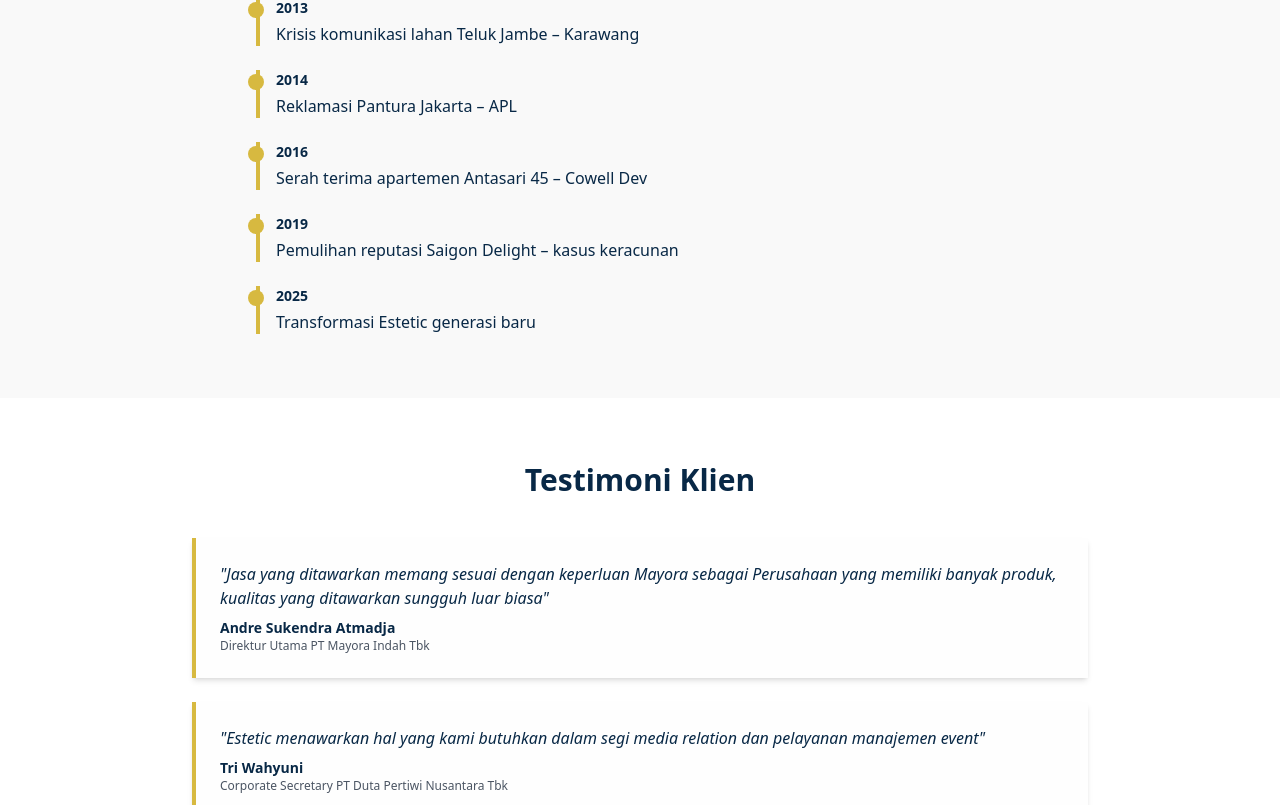
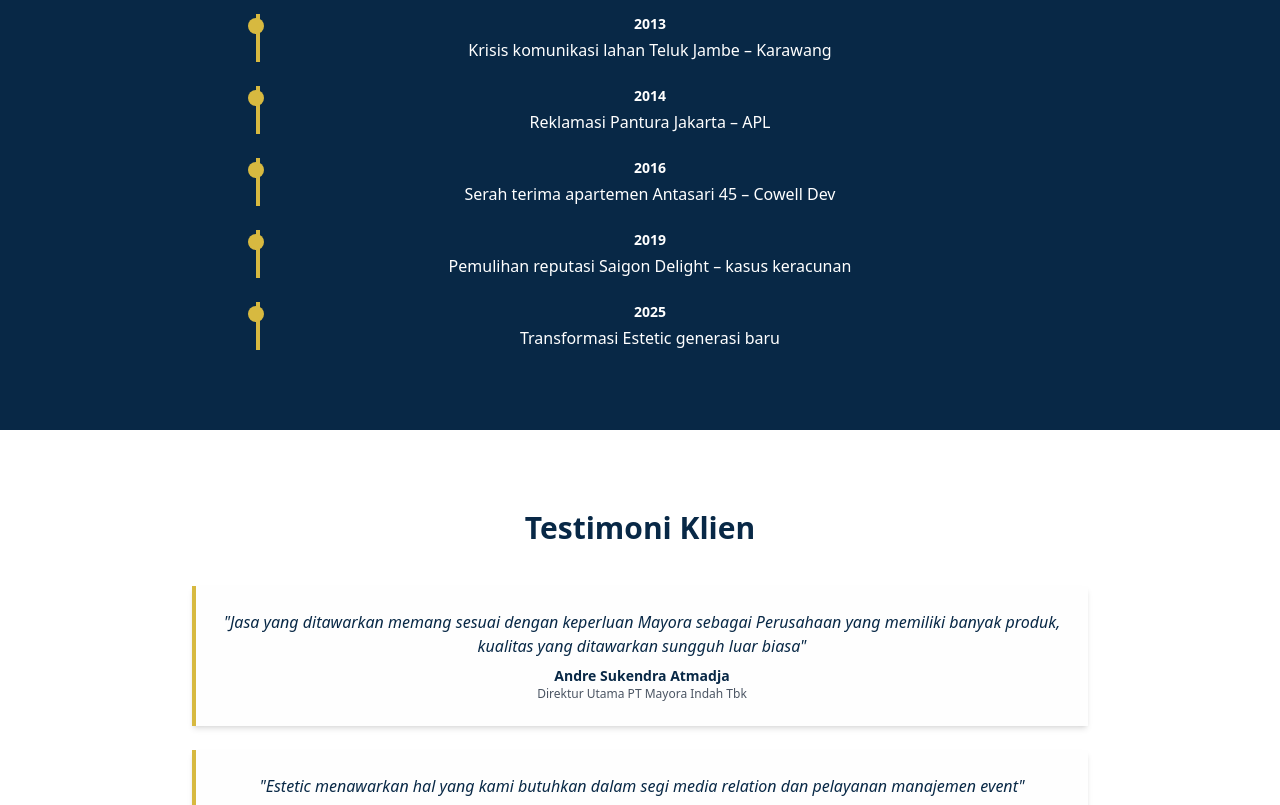
Before and after one commit to ProfAdri90/estetic-dinamis, a Next.js app: page / in a window 1280 px wide. Shown: the part 1275-2080 px from the top of the page. Built offline with nearby package versions, Linux system fonts and the light colour scheme.

Commit message:
Update index.js

```diff
--- a/pages/index.js
+++ b/pages/index.js
@@ -10,43 +10,27 @@ export default function Home() {
     if (section) section.scrollIntoView({ behavior: "smooth" });
   };
 
-  const values = [lang === "id"
+  const values = lang === "id"
   ? ["Adaptif", "Profesionalisme", "Kreativitas Strategis", "Kolaboratif", "Terpercaya", "Berkelanjutan"]
-    : ["Adaptive", "Professionalism", "Strategic Creativity", "Collaborative", "Trusted", "Sustainable"]];
+  : ["Adaptive", "Professionalism", "Strategic Creativity", "Collaborative", "Trusted", "Sustainable"];
+
   const successStory = [
-    { year: 1997, text: "Menangani kasus Bentoel Group" },
-    { year: 1998, text: "Krisis komunikasi Bank Bali" },
-    { year: 2000, text: "Menangani media relation Mayora Group" },
-    { year: 2004, text: "Kasus penolakan reklamasi PIK – Agung Podomoro" },
-    { year: 2013, text: "Krisis komunikasi lahan Teluk Jambe – Karawang" },
-    { year: 2014, text: "Reklamasi Pantura Jakarta – APL" },
-    { year: 2016, text: "Serah terima apartemen Antasari 45 – Cowell Dev" },
-    { year: 2019, text: "Pemulihan reputasi Saigon Delight – kasus keracunan" },
-    { year: 2025, text: "Transformasi Estetic generasi baru" }
+  { year: 1997, text: lang === "id" ? "Menangani kasus Bentoel Group" : "Handled Bentoel Group case" },
+  { year: 1998, text: lang === "id" ? "Krisis komunikasi Bank Bali" : "Bank Bali communication crisis" },
+  { year: 2000, text: lang === "id" ? "Menangani media relation Mayora Group" : "Handled media relation for Mayora Group" },
+  { year: 2004, text: lang === "id" ? "Kasus penolakan reklamasi PIK – Agung Podomoro" : "Reclamation rejection case PIK – Agung Podomoro" },
+  { year: 2013, text: lang === "id" ? "Krisis komunikasi lahan Teluk Jambe – Karawang" : "Land communication crisis Teluk Jambe – Karawang" },
+  { year: 2014, text: lang === "id" ? "Reklamasi Pantura Jakarta – APL" : "North Coast Jakarta reclamation – APL" },
+  { year: 2016, text: lang === "id" ? "Serah terima apartemen Antasari 45 – Cowell Dev" : "Apartment handover Antasari 45 – Cowell Dev" },
+  { year: 2019, text: lang === "id" ? "Pemulihan reputasi Saigon Delight – kasus keracunan" : "Reputation recovery of Saigon Delight – food poisoning case" },
+  { year: 2025, text: lang === "id" ? "Transformasi Estetic generasi baru" : "Estetic transformation for the new generation" }
 ];
 
+
   const testimonials = [
-  {
-    name: "Andre Sukendra Atmadja",
-    title: lang === "id" ? "Direktur Utama PT Mayora Indah Tbk" : "President Director of PT Mayora Indah Tbk",
-    text: lang === "id"
-      ? "Jasa yang ditawarkan memang sesuai dengan keperluan Mayora sebagai Perusahaan yang memiliki banyak produk, kualitas yang ditawarkan sungguh luar biasa"
-      : "The services offered are exactly what Mayora needs as a company with many products, and the quality is truly outstanding."
-  },
-  {
-    name: "Tri Wahyuni",
-    title: lang === "id" ? "Corporate Secretary PT Duta Pertiwi Nusantara Tbk" : "Corporate Secretary of PT Duta Pertiwi Nusantara Tbk",
-    text: lang === "id"
-      ? "Estetic menawarkan hal yang kami butuhkan dalam segi media relation dan pelayanan manajemen event"
-      : "Estetic provided exactly what we needed in terms of media relations and event management services."
-  },
-  {
-    name: "Ariesman Widjaja",
-    title: lang === "id" ? "Ex Direktur Utama PT Agung Podomoro Land Tbk" : "Former President Director of PT Agung Podomoro Land Tbk",
-    text: lang === "id"
-      ? "Satu kata untuk Estetic, Lanjutkan!"
-      : "One word for Estetic: Keep it up!"
-  }
+    { name: "Andre Sukendra Atmadja", title: "Direktur Utama PT Mayora Indah Tbk", text: "Jasa yang ditawarkan memang sesuai dengan keperluan Mayora sebagai Perusahaan yang memiliki banyak produk, kualitas yang ditawarkan sungguh luar biasa" },
+    { name: "Tri Wahyuni", title: "Corporate Secretary PT Duta Pertiwi Nusantara Tbk", text: "Estetic menawarkan hal yang kami butuhkan dalam segi media relation dan pelayanan manajemen event" },
+    { name: "Ariesman Widjaja", title: "Ex Direktur Utama PT Agung Podomoro Land Tbk", text: "Satu kata untuk Estetic, Lanjutkan!" }
   ];
 
   const team = [
@@ -66,17 +50,32 @@ export default function Home() {
       <header className="sticky top-0 z-50 bg-gradient-to-r from-white to-[#082846] shadow-lg flex justify-between items-center px-6 py-4">
         <img src="/logo.png" alt="Logo" className="h-[100px] object-contain" />
         <nav className="flex gap-4 text-[#082846] font-semibold">
-          <button onClick={() => scrollTo("tentang")}>Tentang</button>
-          <button onClick={() => scrollTo("nilai")}>Nilai</button>
-          <button onClick={() => scrollTo("sukses")}>Sukses</button>
-          <button onClick={() => scrollTo("tim")}>Tim</button>
-          <button onClick={() => scrollTo("layanan")}>Layanan</button>
-          <button onClick={() => scrollTo("kontak")}>Kontak</button>
+          <button onClick={() => scrollTo("tentang")}>
+          {lang === "id" ? "Tentang" : "About"}
+          </button>
+          <button onClick={() => scrollTo("nilai")}>
+          {lang === "id" ? "Nilai" : "Values"}
+          </button>
+          <button onClick={() => scrollTo("sukses")}>
+          {lang === "id" ? "Sukses" : "Success"}
+          </button>
+          <button onClick={() => scrollTo("testimoni")}>
+          {lang === "id" ? "Testimoni" : "Testimonials"}
+          </button>
+          <button onClick={() => scrollTo("tim")}>
+          {lang === "id" ? "Tim" : "Team"}
+          </button>
+          <button onClick={() => scrollTo("layanan")}>
+          {lang === "id" ? "Layanan" : "Services"}
+          </button>
+          <button onClick={() => scrollTo("kontak")}>
+          {lang === "id" ? "Kontak" : "Contact"}
+          </button>
           <button onClick={switchLang} className="bg-[#d7b940] text-[#082846] px-2 py-1 rounded">{lang === "id" ? "ID" : "EN"}</button>
         </nav>
       </header>
 
-      <section id="tentang" className="text-center py-20 px-8">
+      <section id="tentang" className="scroll-mt-[100px] text-center py-20 px-8">
   <h2 className="text-4xl font-semibold mb-6">
     {lang === "id" ? "Tentang Estetic" : "About Estetic"}
   </h2>
@@ -109,7 +108,7 @@ export default function Home() {
     ))}
   </div>
 </section>
-      <section id="sukses" className="bg-[#f9f9f9] text-[#082846] px-8 py-16">
+      <section id="sukses" className="scroll-mt-[100px] text-center py-20 px-8">
   <h3 className="text-3xl font-bold mb-10 text-center">
     {lang === "id" ? "Cerita Sukses" : "Success Story"}
   </h3>
@@ -129,7 +128,7 @@ export default function Home() {
     ))}
   </div>
 </section>
-      <section id="testimoni" className="bg-white text-[#082846] px-8 py-16">
+      <section id="testimoni" className="scroll-mt-[100px] bg-white text-[#082846] text-center py-20 px-8">
   <h3 className="text-3xl font-bold mb-10 text-center">
     {lang === "id" ? "Testimoni Klien" : "Client Testimonials"}
   </h3>
@@ -150,7 +149,7 @@ export default function Home() {
   </div>
 </section>
 
-<section id="tim" className="bg-[#f9f9f9] text-[#082846] px-8 py-16">
+<section id="tim" className="scroll-mt-[100px] bg-white text-[#082846] text-center py-20 px-8">
   <h3 className="text-3xl font-bold mb-10 text-center">
     {lang === "id" ? "Tim Kami" : "Our Team"}
   </h3>
@@ -170,7 +169,7 @@ export default function Home() {
     ))}
   </div>
 </section>
-      <section id="layanan" className="bg-white text-[#082846] px-8 py-16">
+     <section id="layanan" className="scroll-mt-[100px] text-center py-20 px-8">
   <h3 className="text-3xl font-bold mb-10 text-center">
     {lang === "id" ? "Layanan Kami" : "Our Services"}
   </h3>
@@ -195,7 +194,7 @@ export default function Home() {
     </div>
   </div>
 </section>
-      <section id="kontak" className="bg-[#f9f9f9] text-[#082846] px-8 py-16">
+      <section id="kontak" className="scroll-mt-[100px] text-center py-20 px-8">
   <h3 className="text-3xl font-bold mb-10 text-center">
     {lang === "id" ? "Hubungi Kami" : "Contact Us"}
   </h3>
```
Lines whose indentation alone changed are shown as unchanged.
